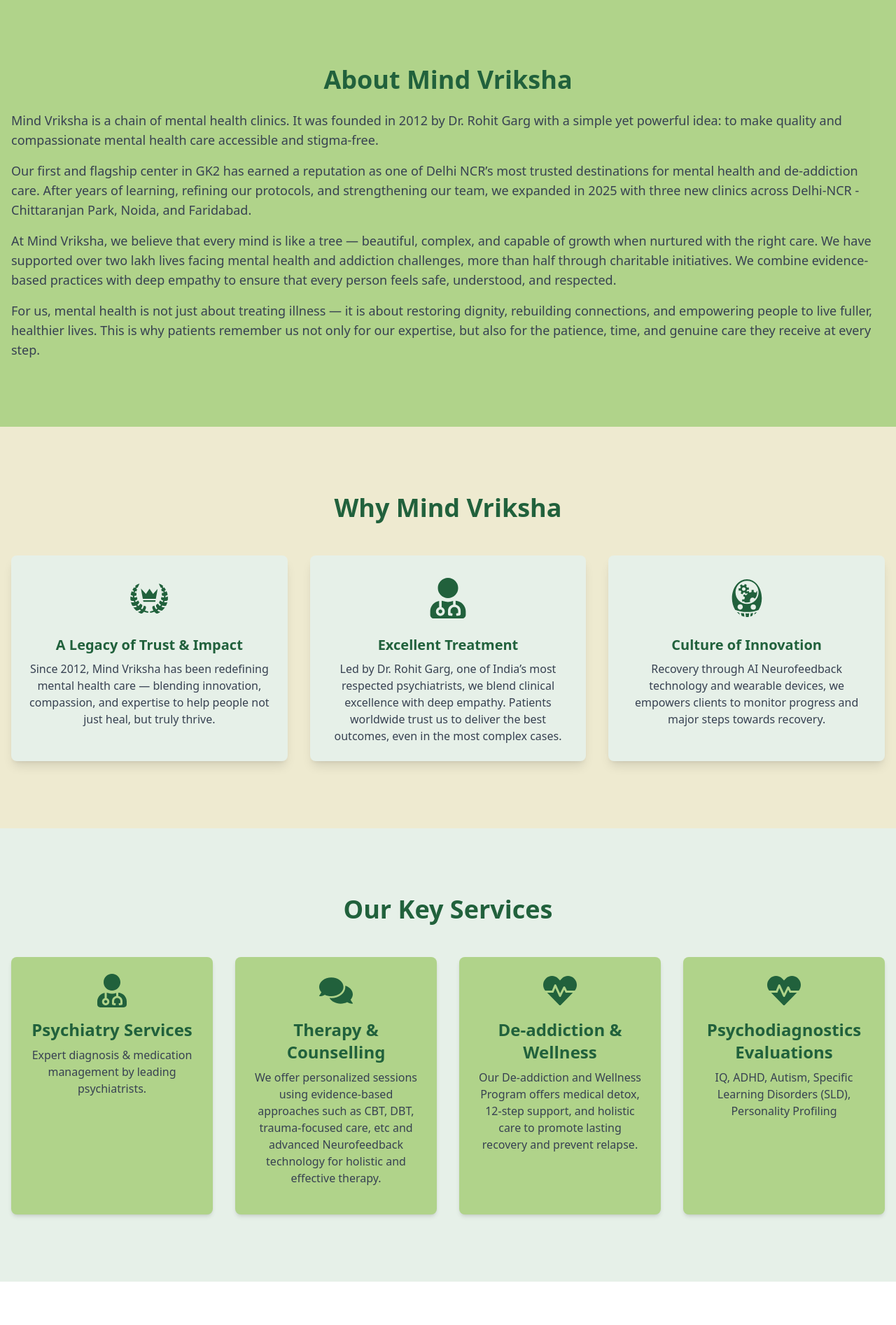
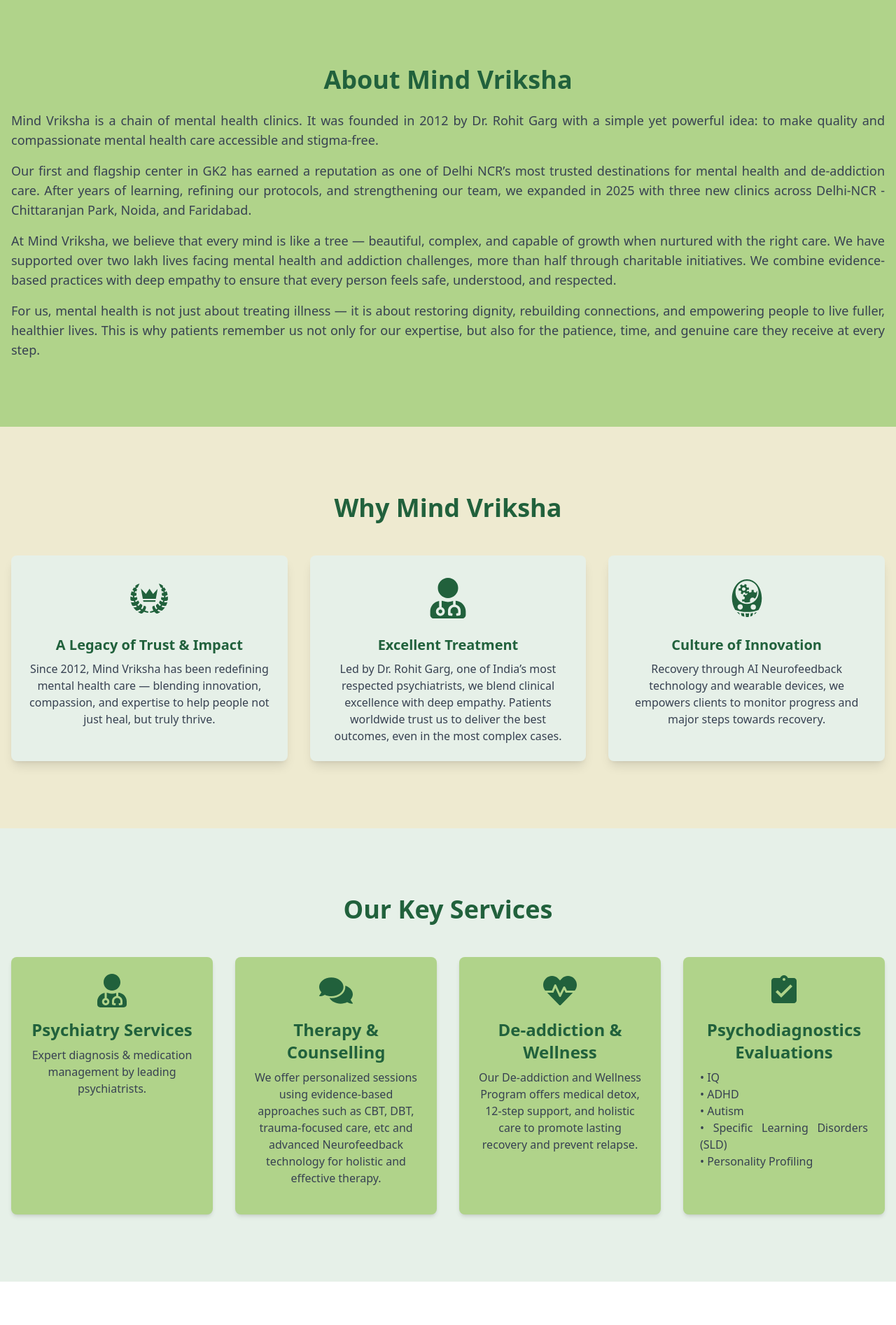
Before and after one commit to Ashishs0006/mind-vriksha, a React (Vite) app in the folder frontend/: page / in a window 1280 px wide. Shown: the part 786-2680 px from the top of the page at 70% size. Built offline with nearby package versions, Linux system fonts and the light colour scheme.

Commit message:
Commit all the changes

```diff
--- a/frontend/src/Components/AboutMV.jsx
+++ b/frontend/src/Components/AboutMV.jsx
@@ -4,7 +4,7 @@
 const AboutUs = () => {
     return (
         <section id="About" className="py-24 bg-secondary-green">
-            <div className="container mx-auto px-4 flex flex-col md:flex-row items-center gap-12">
+            <div className="container mx-auto px-4 flex flex-col md:flex-row items-center gap-100">
                 {/* <div className="md:w-1/2">
                     <img
                         src={AboutUsMV}
@@ -12,9 +12,9 @@
                         className="rounded-lg shadow-xl w-full h-full object-cover"
                     />
                 </div> */}
-                <div className="md:w-2/2">
+                <div className="md:w-2/2 text-justify">
                     <h2 className="text-3xl md:text-4xl font-bold text-primary-green text-center mb-6">About Mind Vriksha</h2>
-                    <p className="text-gray-700 text-lg mb-4">
+                    <p className="text-gray-700 text-justify text-lg mb-4">
                        Mind Vriksha is a chain of mental health clinics. It was founded in 2012 by Dr. Rohit Garg with a simple yet powerful idea: to make quality and compassionate mental health care accessible and stigma-free.
                     </p>
                     <p className="text-gray-700 text-lg mb-4">
--- a/frontend/src/Components/ConsultationForm.jsx
+++ b/frontend/src/Components/ConsultationForm.jsx
@@ -165,7 +165,7 @@
         <textarea
           {...register("message")}
           className="w-full px-2 py-1 border rounded focus:outline-none"
-          rows={4}
+          rows={2}
           placeholder="Your message"
         />
         <p className="text-red-500">{errors.message?.message}</p>
--- a/frontend/src/Components/HomeServices.jsx
+++ b/frontend/src/Components/HomeServices.jsx
@@ -1,5 +1,6 @@
 import React from 'react';
 import { FaUserMd, FaComments, FaHeartbeat } from 'react-icons/fa';
+import { MdAssignmentTurnedIn, MdGroups, MdAutorenew } from 'react-icons/md';
 import psychiatryImg from '../assets/Images/PsychiatryServices.png';
 import therapyImg from '../assets/Images/TherapyCounseling.png';
 import addictionImg from '../assets/Images/Addiction.png';
@@ -29,10 +30,16 @@
   },
   {
     name: 'Psychodiagnostics Evaluations',
-    description: 'IQ, ADHD, Autism, Specific Learning Disorders (SLD), Personality Profiling',
+    description: (<ul className='text-justify'>
+    <li>• IQ</li>
+    <li>• ADHD</li>
+    <li>• Autism</li>
+    <li>• Specific Learning Disorders (SLD)</li>
+    <li>• Personality Profiling</li>
+  </ul>),
     image: addictionImg,
     link: '#',
-    Icon: FaHeartbeat,
+    Icon: MdAssignmentTurnedIn,
   }
 ];
 
--- a/frontend/src/Components/TreatmentProcess.jsx
+++ b/frontend/src/Components/TreatmentProcess.jsx
@@ -70,7 +70,7 @@
 
         const interval = setInterval(() => {
             handleScroll('right');
-        }, 500); // 5 seconds autoplay speed
+        }, 5000); // 5 seconds autoplay speed
 
         return () => clearInterval(interval);
     }, [isHovered, currentIndex]);
```
Also changed, not shown: frontend/src/Components/Testimonials.jsx (+0 -41 lines).
